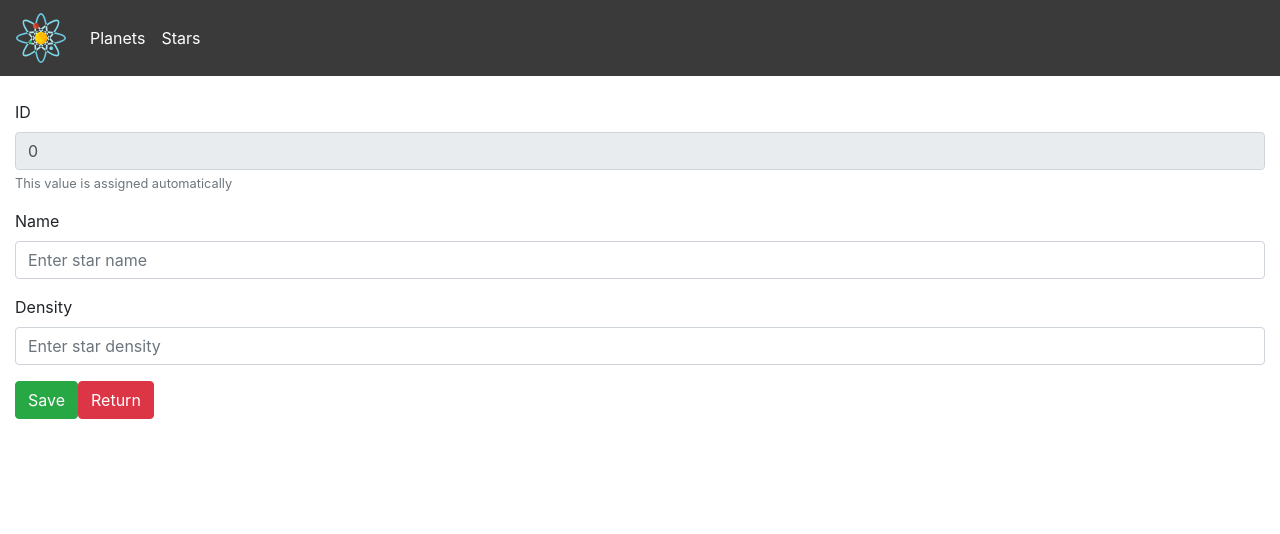
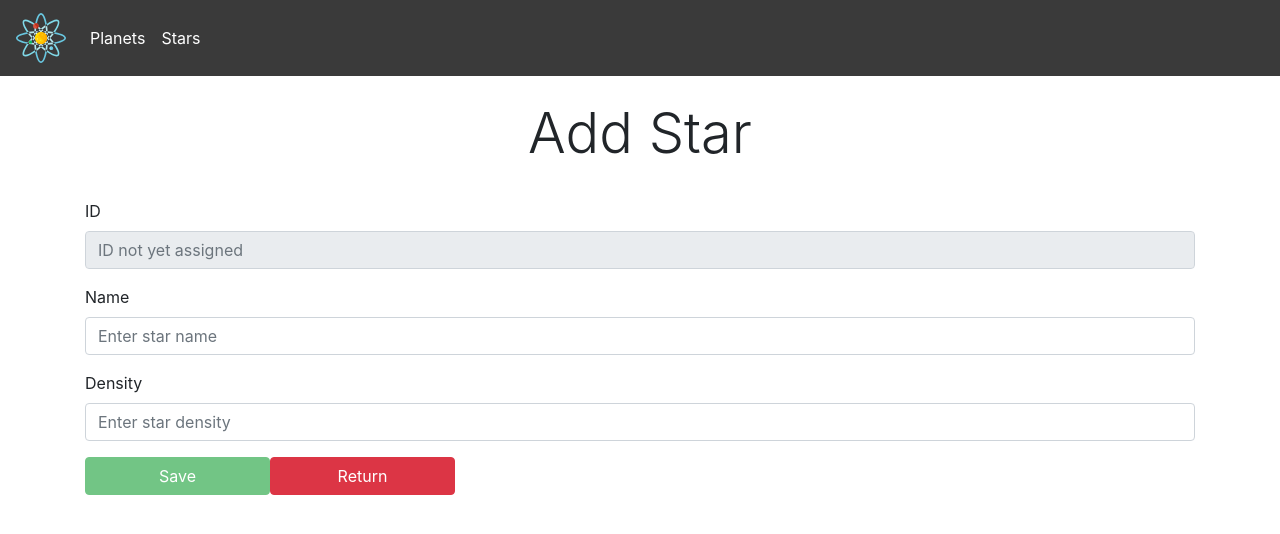
Before and after one commit to emicar8/ProyectoEveris, an Angular app: page /stars/1 in a window 1280 px wide. Shown: the top 534 px of the page. Built offline with nearby package versions, Linux system fonts and the light colour scheme; no server answers.

Commit message:
Cambio a forms reactivos y implementación de validación de los mismos

```diff
--- a/package.json
+++ b/package.json
@@ -20,6 +20,7 @@
     "@angular/platform-browser-dynamic": "~8.2.0",
     "@angular/router": "~8.2.0",
     "bootstrap": "^4.3.1",
+    "bootstrap-validator": "^0.11.9",
     "jquery": "^3.4.1",
     "popper.js": "^1.15.0",
     "rxjs": "~6.4.0",
--- a/src/app/app.module.ts
+++ b/src/app/app.module.ts
@@ -1,7 +1,7 @@
 import { BrowserModule } from '@angular/platform-browser';
 import { NgModule } from '@angular/core';
 import { HttpClientModule } from '@angular/common/http'
-import { FormsModule } from '@angular/forms';
+import { FormsModule, ReactiveFormsModule } from '@angular/forms';
 
 import { AppRoutingModule } from './app-routing.module';
 import { AppComponent } from './app.component';
@@ -27,6 +27,7 @@ import { PlanetFormComponent } from './components/planet-form/planet-form.compon
     BrowserModule,
     HttpClientModule,
     FormsModule,
+    ReactiveFormsModule,
     AppRoutingModule
   ],
   providers: [],
--- a/src/app/components/planet-form/planet-form.component.html
+++ b/src/app/components/planet-form/planet-form.component.html
@@ -1,37 +1,98 @@
+<!--
 <div class="container-fluid">
     <br>
-    <form>
+    <form data-toggle="validator" role="form">
+
         <div class="form-group">
             <label>ID</label>
             <input type="text" name="id" disabled class="form-control" [(ngModel)]="planet.id"
                 placeholder="ID not yet assigned">
-            <small id="emailHelp" class="form-text text-muted">This value is assigned automatically</small>
+            <small id="idHelp" class="form-text text-muted">This value is assigned automatically</small>
         </div>
+
         <div class="form-group">
-            <label>Name</label>
-            <input type="text" name="name" class="form-control" [(ngModel)]="planet.name"
-                placeholder="Enter planet name">
+            <label for="inputName" class="control-label">Name</label>
+            <input type="text" name="inputName" class="form-control" [(ngModel)]="planet.name" placeholder="Enter planet name" required>
         </div>
+
         <div class="form-group">
             <label>Density</label>
             <input type="text" name="size" class="form-control" [(ngModel)]="planet.size"
                 placeholder="Enter planet size">
         </div>
+
         <div class="form-group">
             <label>Star</label>
             <div class="dropdown">
-                        <button class="btn btn-secondary dropdown-toggle" type="button" id="Select Star"
-                            data-toggle="dropdown" aria-haspopup="true" aria-expanded="false">
+                <button class="btn btn-secondary dropdown-toggle" type="button" id="Select Star" data-toggle="dropdown"
+                    aria-haspopup="true" aria-expanded="false">
                     <span id="front">
                         Select Star
                     </span>
                 </button>
                 <div class="dropdown-menu">
-                            <button class="dropdown-item" *ngFor="let star of stars" (click)="onClick(star)">{{star.name}}</button>
+                    <button class="dropdown-item" *ngFor="let star of stars"
+                        (click)="onClick(star)">{{star.name}}</button>
                 </div>
             </div>
         </div>
-        <button type="button" class="btn btn-success" (click)="save()">Save</button>
+
+        <div class="form-group">
+            <button type="submit" class="btn btn-default" (click)="save()">Save</button>
             <button type="button" class="btn btn-danger" [routerLink]="['/planets']">Return</button>
+        </div>
+
     </form>
 </div>
+-->
+<div class="container">
+    <br>
+    <div *ngIf="planet.id != 0; else add">
+        <h2 class=" display-4 text-center">Edit Planet</h2>
+    </div>
+    <ng-template #add>
+        <h2 class=" display-4 text-center">Add Planet</h2>
+    </ng-template>
+    <br>
+</div>
+
+<div class="container">
+    <form [formGroup]="planetForm" (ngSubmit)="onSubmit()">
+
+        <div class="form-group">
+            <label>ID</label>
+            <input type="text" class="form-control" formControlName="planetId" placeholder="ID not yet assigned">
+        </div>
+
+        <div class="form-group">
+
+            <label>Name</label>
+            <input type="text" class="form-control" formControlName="planetName" placeholder="Enter planet name"
+                required>
+                <div class="alert alert-danger" *ngIf="planetName.invalid && (planetName.dirty || planetName.touched)">Name is required</div>
+        </div>
+
+        <div class="form-group">
+            <label>Size</label>
+            <input type="text" class="form-control" formControlName="planetSize" placeholder="Enter planet size"
+                required>
+                <div class="alert alert-danger" *ngIf="planetSize.invalid && (planetSize.dirty || planetSize.touched)">Size is required</div>
+        </div>
+
+        <div class="form-group">
+            <label>Star</label>
+            <select class="form-control" class="form-control" formControlName="planetStar" required>
+                <option hidden value="null">Select Star</option>
+                <option *ngFor="let star of stars" [value]="star.id">{{star.name}}</option>
+            </select>
+            <div class="alert alert-danger" *ngIf="planetStar.invalid && (planetStar.dirty || planetStar.touched)">Star is required</div>
+        </div>
+
+
+        <button type="submit" class="btn btn-success col-2" [disabled]="!planetForm.valid">Save</button>
+        <button type="button" class="btn btn-danger col-2" [routerLink]="['/planets']">Return</button>
+
+
+
+    </form>
+</div>
--- a/src/app/components/planet-form/planet-form.component.ts
+++ b/src/app/components/planet-form/planet-form.component.ts
@@ -4,6 +4,7 @@ import { PlanetService } from 'src/app/services/planet.service';
 import { ActivatedRoute, Router } from '@angular/router';
 import { Star } from 'src/app/models/star';
 import { StarService } from 'src/app/services/star.service';
+import { FormGroup, FormBuilder, Validators } from '@angular/forms';
 
 @Component({
   selector: 'app-planet-form',
@@ -12,51 +13,75 @@ import { StarService } from 'src/app/services/star.service';
 })
 export class PlanetFormComponent implements OnInit {
 
-  planet : Planet = {
+  planet: Planet = {
     id: 0,
     name: null,
     size: null,
     star: null
   };
 
-  stars : Star[] = [];
+  stars: Star[] = [];
 
-  nomElegido : string = null;
+  planetForm: FormGroup = this.formBuilder.group({
+    planetId: [{ value: null, disabled: true }],
+    planetName: [null, Validators.required],
+    planetSize: [null, Validators.required],
+    planetStar: [null, Validators.required]
+  });
 
-  constructor(private planetService : PlanetService, private starService : StarService, private activatedRoute : ActivatedRoute, private router : Router) {
-    this.activatedRoute.params.subscribe((data)=>{
-      if(data.id != 0){
-        this.planetService.getOne(data.id).subscribe((data2)=>{
+  constructor(private planetService: PlanetService, private starService: StarService,
+    private activatedRoute: ActivatedRoute, private router: Router, private formBuilder: FormBuilder) {
+
+  }
+
+  ngOnInit() {
+    this.activatedRoute.params.subscribe((data) => {
+      if (data.id != 0) {
+        this.planetService.getOne(data.id).subscribe((data2) => {
           this.planet = data2;
-          document.getElementById("front").innerHTML = this.planet.star.name;
+          this.planetForm.get("planetId").setValue(this.planet.id);
+          this.planetForm.get("planetName").setValue(this.planet.name);
+          this.planetForm.get("planetSize").setValue(this.planet.size);
+          this.planetForm.get("planetStar").setValue(this.planet.star.id);
         });
       }
     });
-    this.starService.getAll().subscribe((data)=>{
+
+    this.starService.getAll().subscribe((data) => {
       this.stars = data;
     });
+
   }
 
-  onClick(star : Star){
-      this.planet.star = star;
-      document.getElementById("front").innerHTML = star.name;
-  }
+  onSubmit() {
 
-  save(){
-    if(this.planet.id != 0){
-      this.planetService.put(this.planet.id, this.planet).subscribe((data)=>{
+    //Seguro hay una forma mejor de hacer esto.
+
+    this.planet.name = this.planetForm.get("planetName").value;
+    this.planet.size = this.planetForm.get("planetSize").value;
+    this.planet.star = this.stars[this.planetForm.get("planetStar").value - 1];
+
+    if (this.planet.id != 0) {
+      this.planet.id = this.planetForm.get("planetId").value;
+      this.planetService.put(this.planet.id, this.planet).subscribe((data) => {
         location.reload();
       });
-    }else{
-      this.planetService.post(this.planet).subscribe((data)=>{
+    } else {
+      this.planet.id = 0; //Evitar enviar id null.
+      this.planetService.post(this.planet).subscribe((data) => {
         this.router.navigate(['/planets/' + data.id]);
       });
     }
   }
 
-  ngOnInit() {
-  }
 
+  //Getters de los formControl utilizados. Se llaman implicitamente al utilizar .invalid, .dirty, .touched, etc.
 
+  get planetId() { return this.planetForm.get("planetId") }
 
+  get planetName() { return this.planetForm.get("planetName") }
+
+  get planetSize() { return this.planetForm.get("planetSize") }
+
+  get planetStar() { return this.planetForm.get("planetStar") }
 }
--- a/src/app/components/planets/planets.component.html
+++ b/src/app/components/planets/planets.component.html
@@ -1,3 +1,5 @@
+<br>
+<h2 class=" display-4 text-center">Planets</h2>
 <br>
 <div class="container-fluid">
     <div class="row">
@@ -26,7 +28,7 @@
                 <td>{{planet.size}}</td>
                 <td>{{planet.star.name}}</td>
                 <td>
-                    <div class="btn-group" role="group" aria-label="Basic example">
+                    <div class="btn-group" role="group">
                         <button type="button" class="btn btn-warning" [routerLink]="['/planets/' + planet.id]">Edit</button>
                         <button type="button" class="btn btn-danger" (click)="delete(planet.id)">Delete</button>
                     </div>
--- a/src/app/components/star-form/star-form.component.html
+++ b/src/app/components/star-form/star-form.component.html
@@ -1,22 +1,38 @@
-<div class="container-fluid">
+<div class="container">
     <br>
-    <form>
+    <div *ngIf="star.id != 0; else add">
+        <h2 class=" display-4 text-center">Edit Star</h2>
+    </div>
+    <ng-template #add>
+        <h2 class=" display-4 text-center">Add Star</h2>
+    </ng-template>
+    <br>
+</div>
+
+<div class="container">
+        <form [formGroup]="starForm" (ngSubmit)="onSubmit()">
+
             <div class="form-group">
                 <label>ID</label>
-            <input type="text" name="id" disabled class="form-control" [(ngModel)]="star.id"
-                placeholder="ID not yet assigned">
-            <small id="emailHelp" class="form-text text-muted">This value is assigned automatically</small>
+                <input type="text" class="form-control" formControlName="starId" placeholder="ID not yet assigned">
             </div>
+
             <div class="form-group">
                 <label>Name</label>
-            <input type="text" name="name" class="form-control" [(ngModel)]="star.name" placeholder="Enter star name">
+                <input type="text" class="form-control" formControlName="starName" placeholder="Enter star name"
+                    required>
+                    <div class="alert alert-danger" *ngIf="starName.invalid && (starName.dirty || starName.touched)">Name is required</div>
             </div>
+
             <div class="form-group">
                 <label>Density</label>
-            <input type="text" name="density" class="form-control" [(ngModel)]="star.density"
-                placeholder="Enter star density">
+                <input type="text" class="form-control" formControlName="starDensity" placeholder="Enter star density"
+                    required>
+                    <div class="alert alert-danger" *ngIf="starDensity.invalid && (starDensity.dirty || starDensity.touched)">Size is required</div>
             </div>
-        <button type="button" class="btn btn-success" (click)="save()">Save</button>
-        <button type="button" class="btn btn-danger" [routerLink]="['/stars']">Return</button>
+
+            <button type="submit" class="btn btn-success col-2" [disabled]="!starForm.valid">Save</button>
+            <button type="button" class="btn btn-danger col-2" [routerLink]="['/stars']">Return</button>
+
         </form>
     </div>
--- a/src/app/components/star-form/star-form.component.ts
+++ b/src/app/components/star-form/star-form.component.ts
@@ -2,6 +2,7 @@ import { Component, OnInit } from '@angular/core';
 import { Star } from 'src/app/models/star';
 import { StarService } from 'src/app/services/star.service';
 import { ActivatedRoute, Router } from '@angular/router';
+import { FormBuilder, FormGroup, Validators } from '@angular/forms';
 
 @Component({
   selector: 'app-star-form',
@@ -16,29 +17,54 @@ export class StarFormComponent implements OnInit {
     density: null
   };
 
-  constructor(private starService: StarService, private activatedRoute: ActivatedRoute, private router: Router) {
+  starForm: FormGroup = this.formBuilder.group({
+    starId: [{value: null, disabled: true}],
+    starName: [null, Validators.required],
+    starDensity: [null, Validators.required]
+  });
+
+  constructor(private starService: StarService, private activatedRoute: ActivatedRoute,
+    private router: Router, private formBuilder : FormBuilder) {
+
+  }
+
+
+
+  ngOnInit() {
     this.activatedRoute.params.subscribe((data) => {
       if (data.id != 0) {
         this.starService.getOne(data.id).subscribe((data2) => {
           this.star = data2;
+          this.starForm.get("starId").setValue(this.star.id);
+          this.starForm.get("starName").setValue(this.star.name);
+          this.starForm.get("starDensity").setValue(this.star.density);
         })
       }
     })
   }
 
-  save() {
+  onSubmit() {
+    this.star.name = this.starForm.get("starName").value;
+    this.star.density = this.starForm.get("starDensity").value;
+
     if (this.star.id != 0) {
+      this.star.id = this.starForm.get("starId").value;
       this.starService.put(this.star.id, this.star).subscribe((data)=>{
         location.reload();
       });
     }else {
+      this.star.id = 0;
       this.starService.post(this.star).subscribe((data)=>{
         this.router.navigate(['/stars/'+ data.id]);
       });
     }
   }
 
-  ngOnInit() {
-  }
+  //Getters de los formControl utilizados. Se llaman implicitamente al utilizar .invalid, .dirty, .touched, etc.
 
+  get starId() { return this.starForm.get("starId") }
+
+  get starName() { return this.starForm.get("starName") }
+
+  get starDensity() { return this.starForm.get("starDensity") }
 }
--- a/src/app/components/stars/stars.component.html
+++ b/src/app/components/stars/stars.component.html
@@ -1,3 +1,5 @@
+<br>
+<h2 class="display-4 text-center">Stars</h2>
 <br>
 <div class="container-fluid">
     <div class="row">
--- a/src/app/models/base.ts
+++ b/src/app/models/base.ts
@@ -1,4 +1,9 @@
 
 export class Base{
+
     id: number;
+
+    constructor(){
+
+    }
 }
--- a/src/app/models/planet.ts
+++ b/src/app/models/planet.ts
@@ -6,4 +6,8 @@ export class Planet extends Base{
     name : string;
     size : number;
     star : Star;
+
+    constructor(){
+        super();
+    }
 }
--- a/src/app/models/star.ts
+++ b/src/app/models/star.ts
@@ -5,4 +5,8 @@ export class Star extends Base{
 
     name : string;
     density : number;
+
+    constructor(){
+        super();
+    }
 }
```
Also changed, not shown: 2 other files (tests, documents, lock files or other folders). Lines whose indentation alone changed are shown as unchanged.
